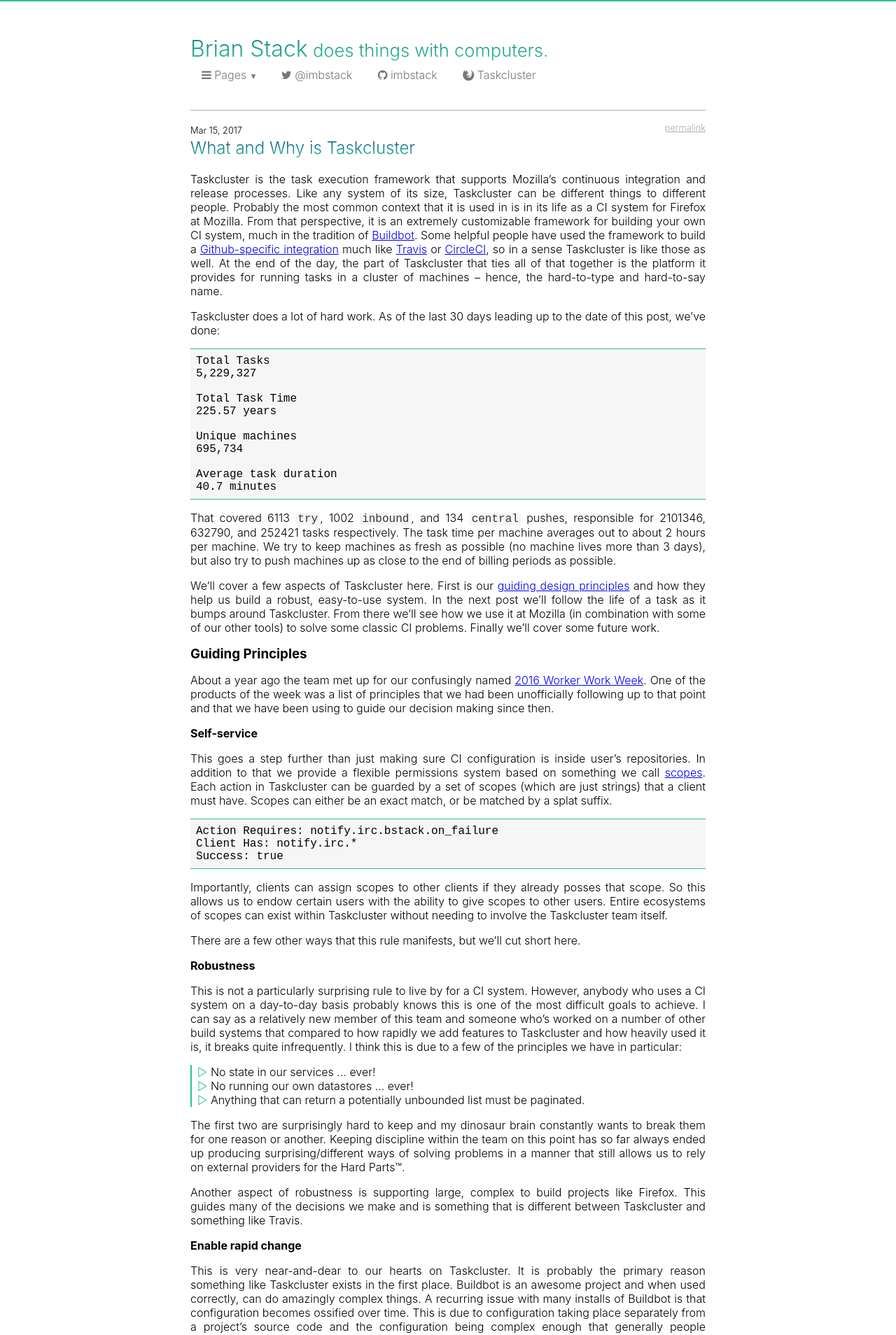
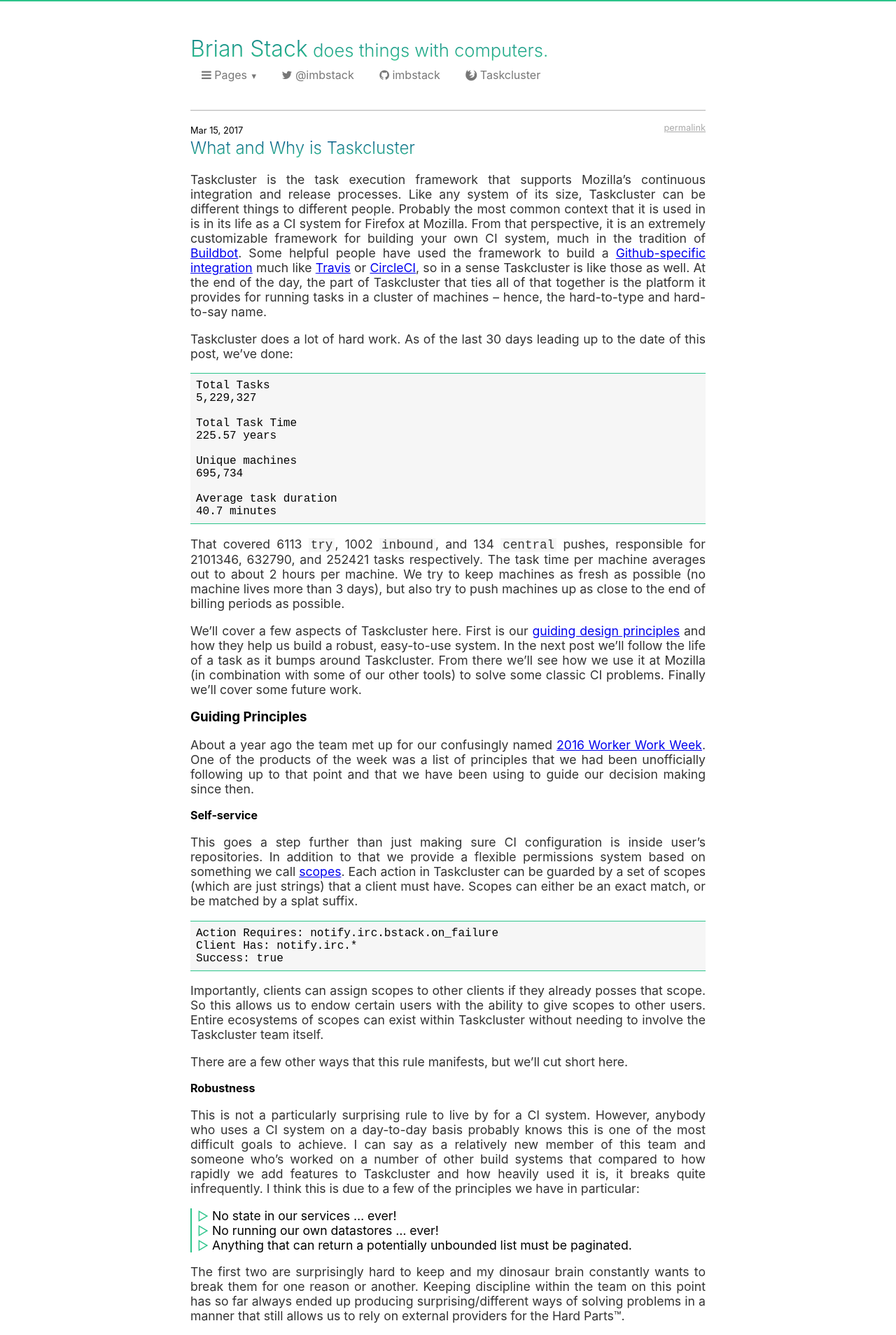
Before and after one commit to bis12/bis12.github.io, a Jekyll site: the page built from index.html, in a window 1280 px wide. Shown: the top 1908 px of the page at 70% size. Built offline with Jekyll 4.4.1, drawn with Linux system fonts in a browser that asks for light colours.

Commit message:
Make text a bit nicer

```diff
--- a/css/local.css
+++ b/css/local.css
@@ -129,11 +129,14 @@
 
 .postbody p {
     text-align: justify;
+    color: #333;
+    font-size: 1.1em;
 }
 
 .postbody ul {
     border-left: 2px solid #2CC48A;
     padding-left: 8px;
+    font-size: 1.1em;
 }
 
 .postbody li {
@@ -164,7 +167,6 @@
 }
 
 html, button, input, select, textarea, .pure-g [class*="pure-u"] {
-    font-weight: 300;
     font-family: -apple-system,
                 BlinkMacSystemFont,
                 "Segoe UI",
```
